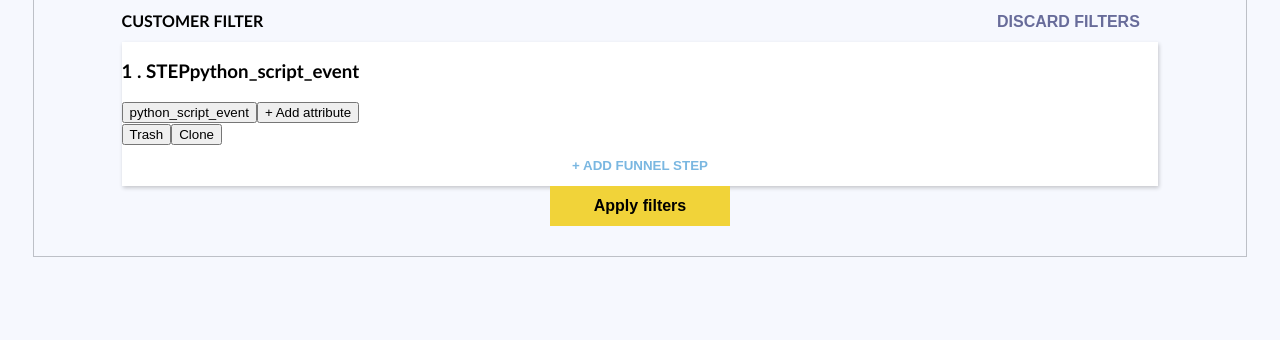
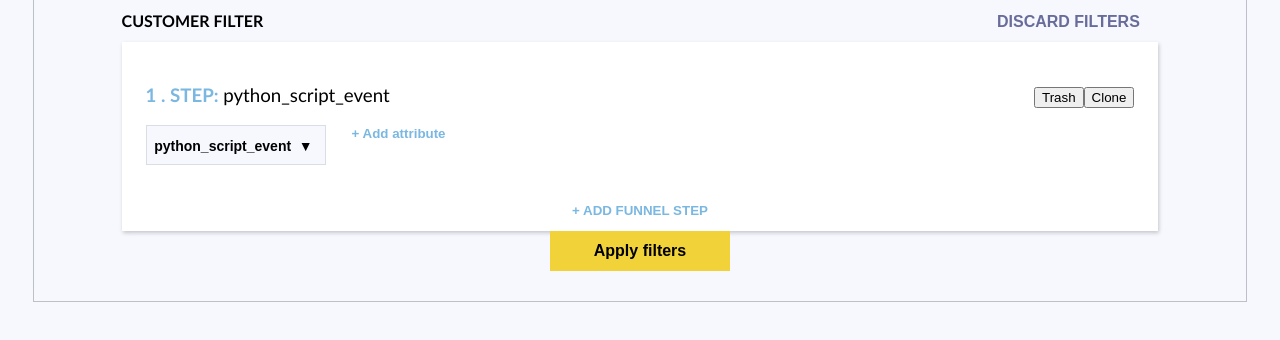
Before and after one commit to bosanskamariana/exponea-assignment, an Angular app: page / in a window 1280 px wide. Both pictures are taken after a click on the button "+ ADD FUNNEL STEP". Shown: the top 340 px of the page. Built offline with nearby package versions, Linux system fonts and the light colour scheme.

Commit message:
style components

```diff
--- a/src/app/attribute-select-box/attribute-select-box.component.html
+++ b/src/app/attribute-select-box/attribute-select-box.component.html
@@ -1,11 +1,13 @@
-<div>
-    <button (click)="toggleSelect()">{{ selectedAttribute }}</button>
+<div class="attributeSelectBox">
+  <button class="borderBtn" (click)="toggleSelect()">{{ selectedAttribute }}</button>
   <div *ngIf="opened">
     <div>
       <span>{{ selectedAttribute }}</span>
     </div>
     <ul>
-        <li [tabindex]="0" (click)="setAttribute(attribute)" *ngFor="let attribute of attributes">{{ attribute }}</li>
+      <li [tabindex]="0" (click)="setAttribute(attribute)" *ngFor="let attribute of attributes">
+        {{ attribute }}
+      </li>
     </ul>
   </div>
 </div>
--- a/src/app/attribute-select-box/attribute-select-box.component.scss
+++ b/src/app/attribute-select-box/attribute-select-box.component.scss
@@ -0,0 +1,3 @@
+.attributeSelectBox {
+  position: absolute;
+}
--- a/src/app/attribute-select-box/attribute-select-box.component.ts
+++ b/src/app/attribute-select-box/attribute-select-box.component.ts
@@ -13,11 +13,12 @@ export class AttributeSelectBoxComponent implements OnInit {
 
   attributes = attributesList;
   opened = false;
-  selectedAttribute = 'Unnamed'; // default
+  selectedAttribute: string;
 
   @Input() attribute: Attribute;
 
   ngOnInit() {
+    this.selectedAttribute = this.attribute.name || 'Unnamed'; // default
   }
 
   toggleSelect() {
--- a/src/app/attribute/attribute.component.html
+++ b/src/app/attribute/attribute.component.html
@@ -1,9 +1,10 @@
-<div *ngIf="attribute">
+<div *ngIf="attribute" class="attribute">
   <app-attribute-select-box [attribute]="attribute"></app-attribute-select-box>
   <app-operator-select-box
     *ngIf="attribute.name && attribute.name !== 'Unnamed'"
     [attribute]="attribute"
   ></app-operator-select-box>
+  <div class="inputsBox">
     <input
       *ngIf="attribute.name && attribute.name !== 'Unnamed'"
       #value1
@@ -11,7 +12,7 @@
       [value]="attribute.value"
       (keyup)="setValue(value1.value)"
     />
-  <span *ngIf="attribute.operator === 'in between'">between</span>
+    <span *ngIf="attribute.operator === 'in between'">and</span>
     <input
       #value2
       [type]="attribute.type"
@@ -20,3 +21,4 @@
       (keyup)="setValue2(value2.value)"
     />
   </div>
+</div>
--- a/src/app/attribute/attribute.component.scss
+++ b/src/app/attribute/attribute.component.scss
@@ -0,0 +1,30 @@
+.attribute {
+  display: flex;
+  align-items: baseline;
+  // flex-direction: column;
+  margin: 16px;
+  margin-top: 0;
+  height: 40px;
+}
+
+.inputsBox {
+  position: absolute;
+  left: 420px;
+  display: flex;
+  span {
+    height: 40px;
+    line-height: 40px;
+    margin: 0 12px;
+  }
+  input {
+    font-weight: bold;
+    font-size: 14px;
+    min-width: 180px;
+    height: 40px;
+    line-height: 40px;
+    border: 1px solid #d9dde6;
+    background-color: white;
+    padding: 0;
+    padding-left: 16px;
+  }
+}
--- a/src/app/event-select-box/event-select-box.component.html
+++ b/src/app/event-select-box/event-select-box.component.html
@@ -1,30 +1,42 @@
 <div class="eventBox">
+  <div class="eventHeader">
     <h3>
-    <span class="stepNumber">{{ counter }} . STEP</span
+      <span class="stepNumber blueText">{{ counter }} . STEP:&nbsp;</span
       ><span class="eventName">{{ selectedEvent }}</span>
     </h3>
+    <div class="eventButtons">
+      <button (click)="removeFunnelStep(event.id)">Trash</button>
+      <button (click)="cloneFunnelStep(event)">Clone</button>
+    </div>
+  </div>
   <div class="inputBox">
-    <button (click)="toggleSelectBox()">{{ selectedEvent }}</button>
+    <div class="eventWrapper">
+      <button class="borderBtn eventTrigger" (click)="toggleSelectBox()">
+        {{ selectedEvent }}
+      </button>
       <ng-select
+        class="event"
+        isOpen="true"
         *ngIf="opened"
         [items]="eventsList"
         bindLabel="eventsList"
         autofocus
         bindValue="eventsList"
+        (search)="foo($event)"
         (change)="setEvent(selectedEvent)"
         [(ngModel)]="selectedEvent"
       >
       </ng-select>
+    </div>
+    <div class="attributeWrapper">
       <app-attribute
         *ngFor="let eventAttribute of event.attributes"
         [attribute]="eventAttribute"
       ></app-attribute>
-    <button (click)="createEmptyAttribute()">
+
+      <button class="blueBtn addAttr" (click)="createEmptyAttribute()">
         {{ !event.attributes.length ? '+ Add attribute' : 'Refine more' }}
       </button>
     </div>
-  <div class="eventButtons">
-    <button (click)="removeFunnelStep(event.id)">Trash</button>
-    <button (click)="cloneFunnelStep(event)">Clone</button>
   </div>
 </div>
--- a/src/app/event-select-box/event-select-box.component.scss
+++ b/src/app/event-select-box/event-select-box.component.scss
@@ -1,3 +1,98 @@
-.inputBox {
-  max-width: 300px;
+@import '../../variables.scss';
+
+.ng-select-container {
+  background-color: white;
+  box-shadow: 1px 2px 4px rgba(0, 0, 0, 0.2);
 }
+.ng-select .ng-select-container .ng-value-container .ng-input > input,
+.ng-value {
+  margin-left: 18px;
+  font-size: 16px;
+}
+
+.ng-select .ng-select-container:after {
+  border-bottom: none;
+  border: 1px solid rgba(141, 139, 139, 0.42);
+}
+
+.ng-select.event {
+  background-color: white;
+  min-width: 500px;
+  .ng-dropdown-panel {
+    box-shadow: 1px 2px 4px rgba(0, 0, 0, 0.2);
+    .ng-dropdown-panel-items {
+      width: 100%;
+      overflow: hidden;
+      display: flex;
+      align-content: flex-start;
+    }
+
+    .ng-dropdown-panel-items {
+      z-index: 1002;
+      div:nth-child(2) {
+        width: 100%;
+        display: flex;
+        align-content: flex-start;
+        flex-direction: column;
+        flex-wrap: wrap;
+        .ng-option {
+          display: flex;
+          width: 50%;
+        }
+        .ng-option-marked {
+          background-color: $yellow;
+        }
+      }
+    }
+  }
+}
+
+.eventBox {
+  padding: 24px;
+  min-height: 100px;
+
+  h3 {
+    display: flex;
+    align-items: baseline;
+  }
+
+  .inputBox {
+    position: relative; //
+  }
+}
+
+.eventWrapper {
+  position: absolute; //
+}
+
+.attributeWrapper {
+  position: relative; //
+  left: 200px;
+  width: fit-content;
+
+  display: flex;
+  flex-direction: column;
+  align-items: baseline;
+}
+
+.blueText {
+  color: $blueText;
+}
+
+.eventName {
+  font-weight: normal;
+}
+
+.eventButtons {
+  display: flex;
+}
+
+.eventHeader {
+  display: flex;
+  align-items: baseline;
+  justify-content: space-between;
+}
+
+.addAttr {
+  position: relative;
+}
--- a/src/app/event-select-box/event-select-box.component.ts
+++ b/src/app/event-select-box/event-select-box.component.ts
@@ -4,11 +4,13 @@ import { FilterEvent, Attribute } from '../data-model/types';
 import { generateID } from './../helpers/id-generator';
 import { CustomFilterService } from '../custom-filter.service';
 import { clone } from 'ramda';
+import { ViewEncapsulation } from '@angular/core';
 
 @Component({
   selector: 'app-event-select-box',
   templateUrl: './event-select-box.component.html',
-  styleUrls: ['./event-select-box.component.scss']
+  styleUrls: ['./event-select-box.component.scss'],
+  encapsulation: ViewEncapsulation.None
 })
 export class EventSelectBoxComponent implements OnInit {
 
@@ -40,7 +42,7 @@ export class EventSelectBoxComponent implements OnInit {
   }
 
   setEvent(name: string) {
-    this.event.name = name;
+    this.event.name = name || this.event.name;
     this.opened = false;
   }
 
--- a/src/app/operator-select-box/operator-select-box.component.html
+++ b/src/app/operator-select-box/operator-select-box.component.html
@@ -1,5 +1,5 @@
-<div>
-  <button (click)="toggleSelect()">{{ selectedOperator }}</button>
+<div class="operatorSelectBox">
+  <button class="borderBtn" (click)="toggleSelect()">{{ selectedOperator }}</button>
   <div *ngIf="opened">
     <div>
       <button (click)="setStringOperators()">String</button>
--- a/src/app/operator-select-box/operator-select-box.component.scss
+++ b/src/app/operator-select-box/operator-select-box.component.scss
@@ -0,0 +1,4 @@
+.operatorSelectBox {
+  position: absolute;
+  left: 220px;
+}
```
Lines whose indentation alone changed are shown as unchanged.
